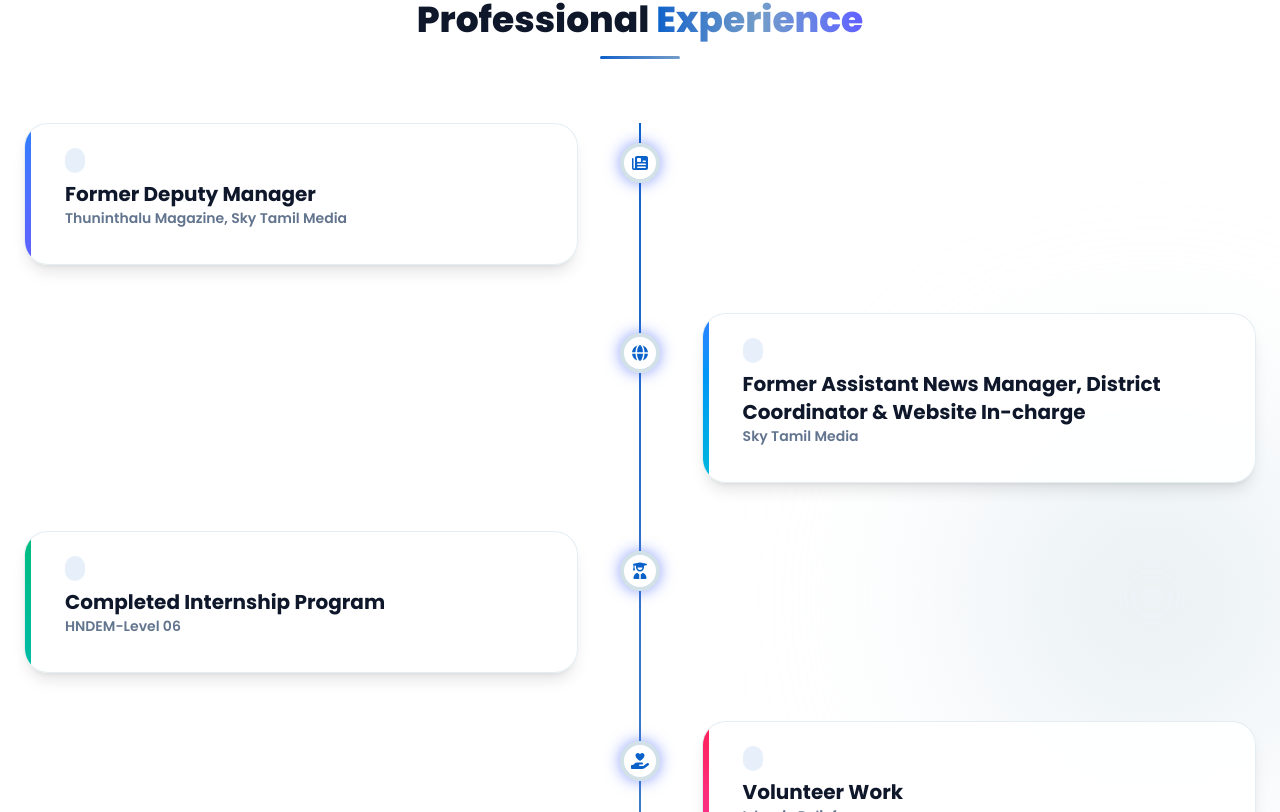
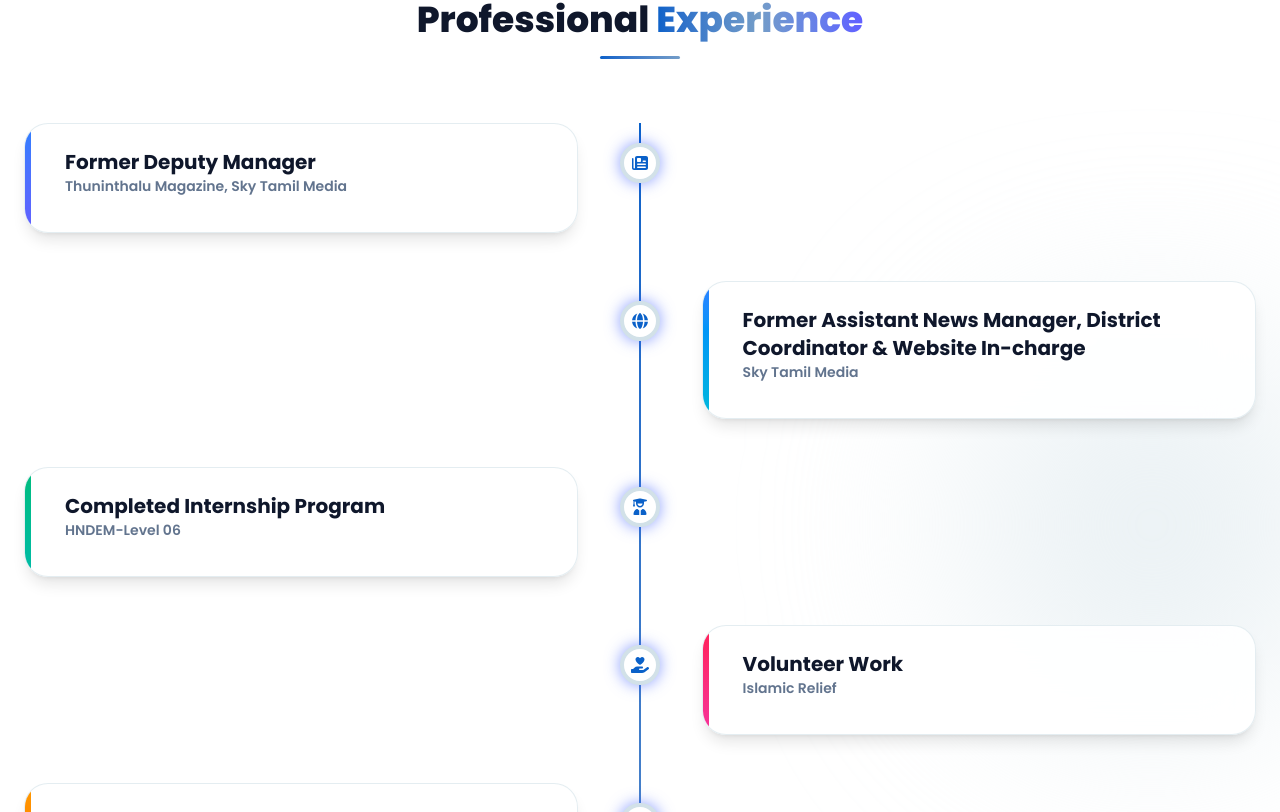
Before and after one commit to RohanbenjaminGitLab/Muhammed-Ameer-Hana-Asiri, a React (Vite) app: page / in a window 1280 px wide. Shown: the part 2848-3660 px from the top of the page. Built offline with nearby package versions, Linux system fonts and the light colour scheme.

Commit message:
Describe your changes

```diff
--- a/src/components/Experience.jsx
+++ b/src/components/Experience.jsx
@@ -1,9 +1,6 @@
 import React from 'react';
 import { FontAwesomeIcon } from '@fortawesome/react-fontawesome';
 import {
-  faBriefcase,
-  faBullhorn,
-  faUsers,
   faGlobe,
   faPenNib,
   faUserGraduate,
@@ -87,10 +84,12 @@ function ExpCard({ exp, direction = 'left' }) {
       <div className={`absolute top-0 left-0 bottom-0 w-1.5 bg-gradient-to-b ${exp.color} rounded-l-3xl`} />
 
       <div className="pl-3 sm:pl-4">
-        <span className="text-[10px] sm:text-xs font-bold text-primary-600 dark:text-white uppercase tracking-wide bg-primary-500/10 dark:bg-secondary-500/10 px-2.5 py-1 rounded-full">
-          {exp.period}
-        </span>
-        <h3 className="text-base sm:text-xl font-bold text-slate-900 dark:text-white mt-2">
+        {exp.period && (
+          <span className="text-[10px] sm:text-xs font-bold text-primary-600 dark:text-white uppercase tracking-wide bg-primary-500/10 dark:bg-secondary-500/10 px-2.5 py-1 rounded-full w-fit block">
+            {exp.period}
+          </span>
+        )}
+        <h3 className={`text-base sm:text-xl font-bold text-slate-900 dark:text-white ${exp.period ? 'mt-2' : ''}`}>
           {exp.role}
         </h3>
         <h4 className="text-xs sm:text-sm font-semibold text-slate-500 dark:text-white mb-3">
```
